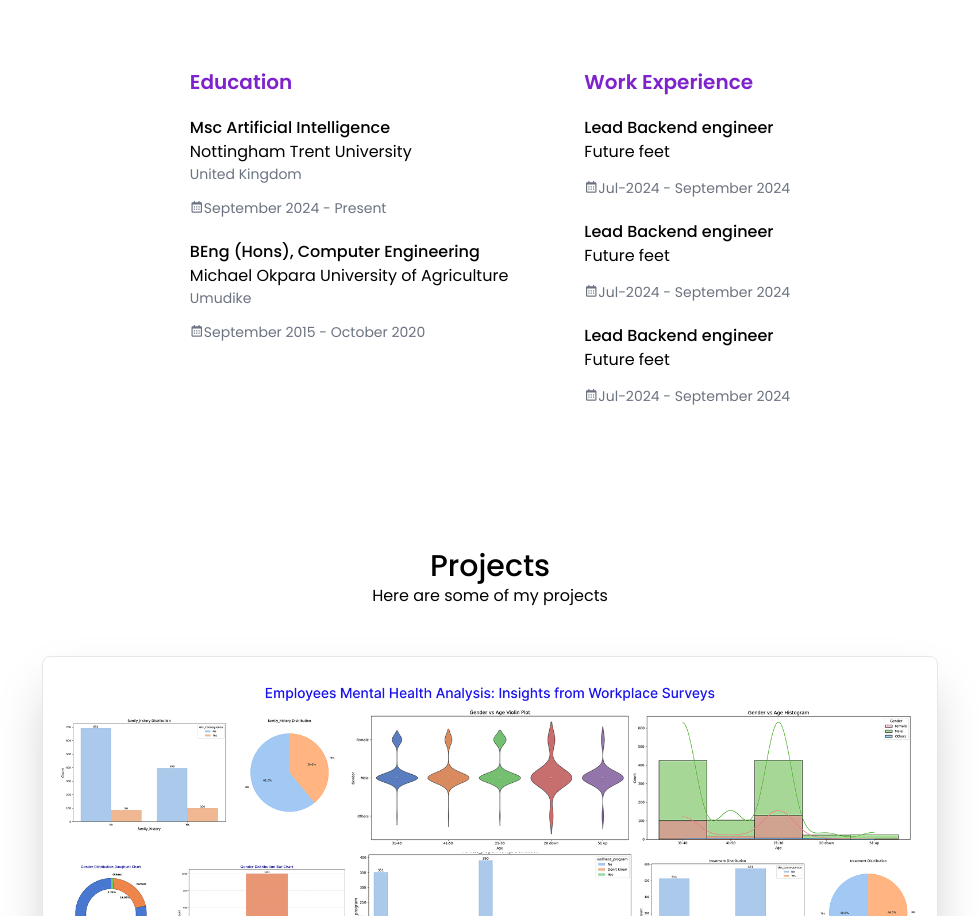
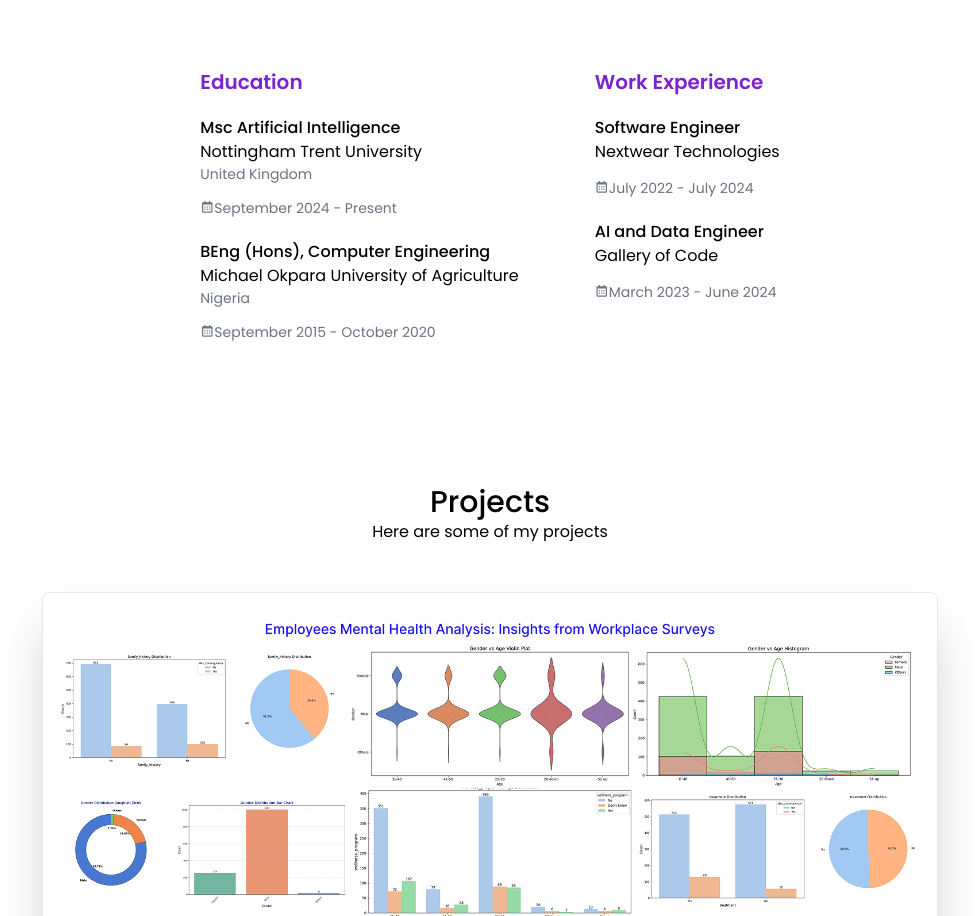
Before and after one commit to chidinmabnwaeze/Skills-portfolio, a React (Vite) app: page /home in a window 1280 px wide. Shown: the part 2608-3524 px from the top of the page, without its empty margins (150-1129 px from the left). Built offline with nearby package versions, Linux system fonts and the light colour scheme.

Commit message:
push from evan

```diff
--- a/src/components/Experience.jsx
+++ b/src/components/Experience.jsx
@@ -3,20 +3,20 @@
 const Experience = () => {
   const exp = [
     {
-      role: "Lead Backend engineer",
-      org: "Future feet",
-      date: "Jul-2024 - September 2024",
+      role: "Software Engineer",
+      org: "Nextwear Technologies",
+      date: "July 2022 - July 2024",
     },
     {
-      role: "Lead Backend engineer",
-      org: "Future feet",
-      date: "Jul-2024 - September 2024",
+      role: "AI and Data Engineer",
+      org: "Gallery of Code",
+      date: "March 2023 - June 2024",
     },
-    {
-      role: "Lead Backend engineer",
-      org: "Future feet",
-      date: "Jul-2024 - September 2024",
-    },
+    // {
+    //   role: "Lead Backend engineer",
+    //   org: "Future feet",
+    //   date: "Jul-2024 - September 2024",
+    // },
   ];
 
 
@@ -25,13 +25,13 @@
       course: "Msc Artificial Intelligence",
       school: "Nottingham Trent University",
       location: "United Kingdom",
-      date: "September  2024 - Present",
+      date: "September 2024 - Present",
     },
     {
       course: "BEng (Hons), Computer Engineering",
-      school: "Michael Okpara​ University of Agriculture",
-      location: "Umudike",
-      date: "September 2015 - October  2020",
+      school: "Michael Okpara University of Agriculture",
+      location: "Nigeria",
+      date: "September 2015 - October 2020",
     },
   ];
   const line = [
```
